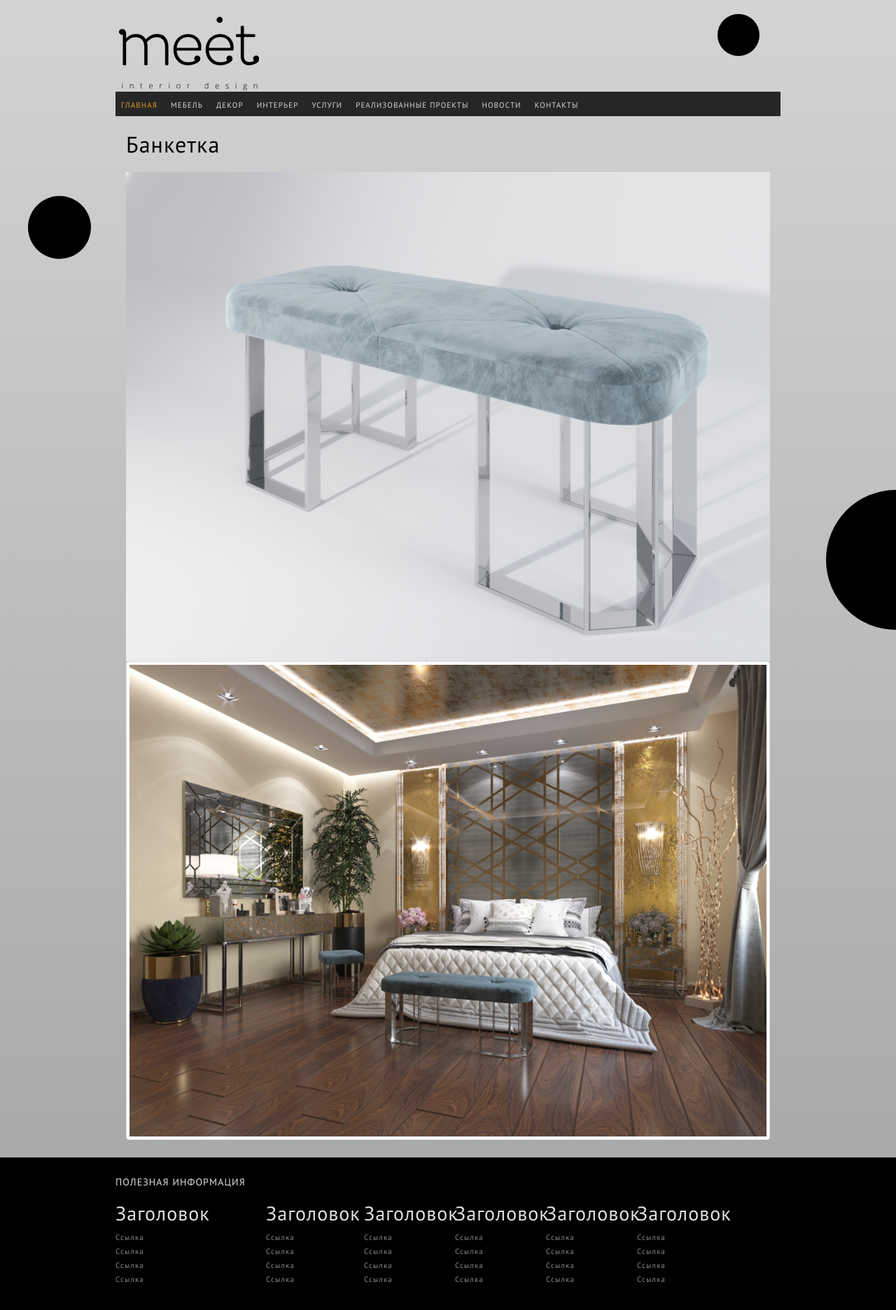
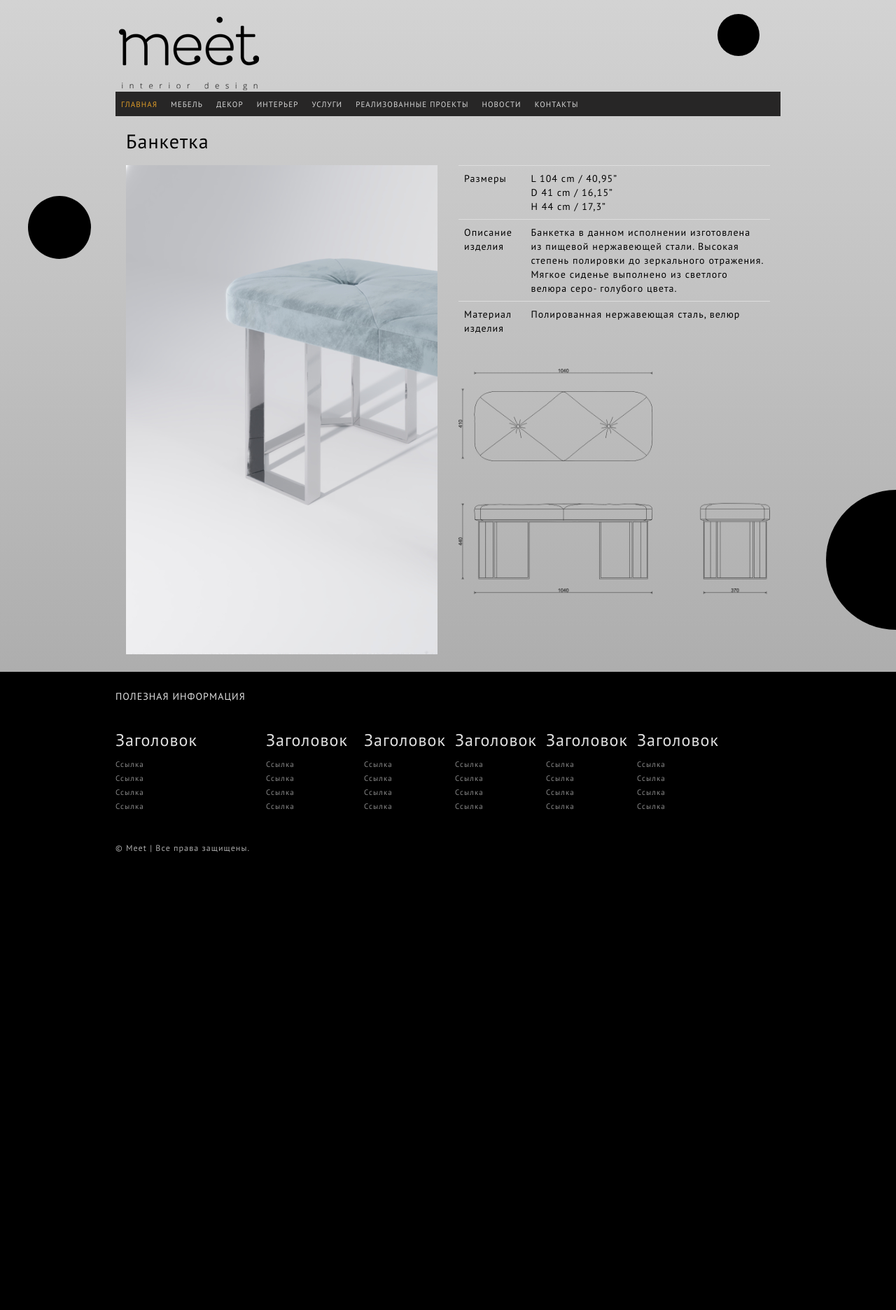
Before and after one commit to larek/meet-studio, a Yii app: template basic/views/site/furniture-single-3.php in a window 1280 px wide. Shown: the top 1872 px of the page at 70% size. After the commit the page ends 1219 px from the top, so only its background shows below. Run offline with PHP 8.4 and a stand-in for Yii, Linux system fonts and the light colour scheme; the template is opened without the code that fills it, so the values that code supplies are empty; some libraries are stand-ins or nearby versions.

Commit message:
furtinure-3 and 4 schemas

```diff
--- a/basic/views/site/furniture-single-3.php
+++ b/basic/views/site/furniture-single-3.php
@@ -1,8 +1,9 @@
 <?
 $this->title = 'Банкетка';
 $this->registerJsFile('/bower_components/fotorama/fotorama.js',['depends' => [\yii\web\JqueryAsset::className()]]);
+$this->registerJsFile('/js/ban-download-img.js',['depends' => [\yii\web\JqueryAsset::className()]]);
 $this->registerCssFile('/bower_components/fotorama/fotorama.css');
-$this->registerCssFile("https://cdnjs.cloudflare.com/ajax/libs/twitter-bootstrap/4.0.0-alpha.6/css/bootstrap.min.css");
+$this->registerCssFile("https://cdnjs.cloudflare.com/ajax/libs/twitter-bootstrap/3.3.7/css/bootstrap.min.css");
 ?>
 <div class="row">
 	<div class="col-md-12">
@@ -10,15 +11,35 @@ $this->registerCssFile("https://cdnjs.cloudflare.com/ajax/libs/twitter-bootstrap
 	</div>
 </div>
 <div class="row">
-	<div class="col-md-12">
-		<div class="fotorama" data-width='100%'data-nav-position='top' data-nav='thumbs' data-allowfullscreen='true'>
+	<div class="col-md-6">
+		<div class="fotorama" data-width='100%' data-nav-position='bottom' data-nav='thumbs' data-allowfullscreen='true'>
 		<img src="/images/furniture/3/1.jpg" alt="">
 		<img src="/images/furniture/3/2.jpg" alt="">
 		<img src="/images/furniture/3/3.jpg" alt="">
+		<img src="/images/furniture/meet-interriour.jpg" alt="">
 		</div>
 	</div>
-	<div class="col-md-12">
-		<img src="/images/furniture/meet-interriour.jpg" class='img-responsive img-thumbnail' alt="">
+	<div class="col-md-6">
+		<table class='table '>
+			<tbody>
+				<tr>
+					<td>Размеры</td>
+					<td>L 104 cm / 40,95”<br>D 41 cm / 16,15”<br>H 44 сm / 17,3”</td>
+				</tr>
+				<tr>
+					<td>Описание изделия</td>
+					<td>
+						Банкетка в данном исполнении изготовлена из пищевой нержавеющей стали. Высокая степень полировки до зеркального отражения. Мягкое сиденье выполнено из светлого велюра серо- голубого цвета.
+					</td>
+				</tr>
+				<tr>
+					<td>Материал изделия</td>
+					<td>Полированная нержавеющая сталь, велюр</td>
+				</tr>
+			</tbody>
+		</table>
+		<br>
+		<img src="/images/furniture/3/furniture-3-schema.png" class='img-responsive' alt="">
 	</div>
 
 </div>
--- /dev/null
+++ b/js/ban-download-img.js
@@ -0,0 +1,11 @@
+$(document).ready(function(){
+	var img = document.getElementsByTagName('img');
+
+for(var i in img)
+{
+    img[i].oncontextmenu = function()
+    {
+        return false;
+    }
+}
+});
```
Also changed, not shown: basic/views/site/furniture-single-4.php (+5 -2 lines), images/furniture/3/furniture-3-schema.png (added), images/furniture/4/furniture-4-schema.png (added).
